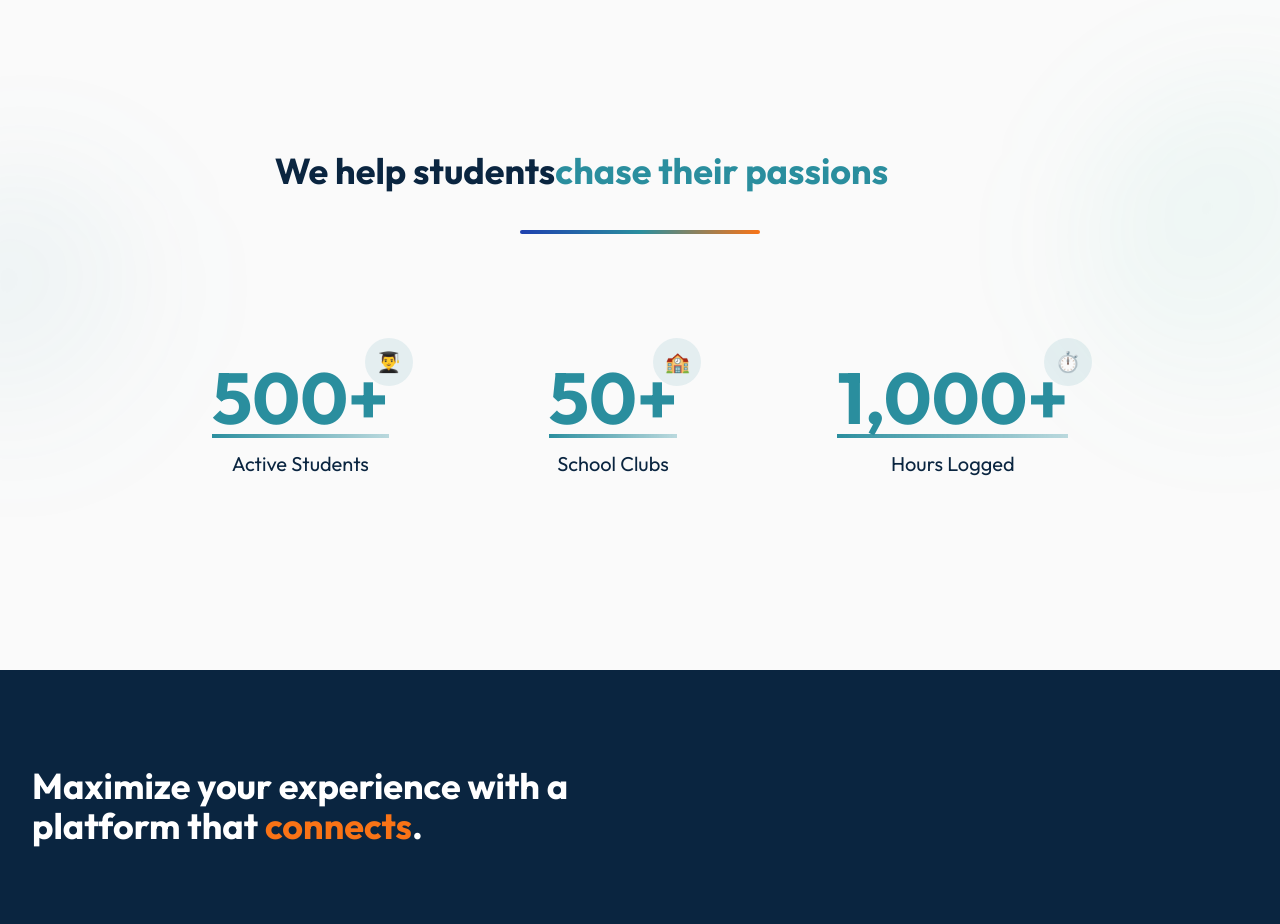
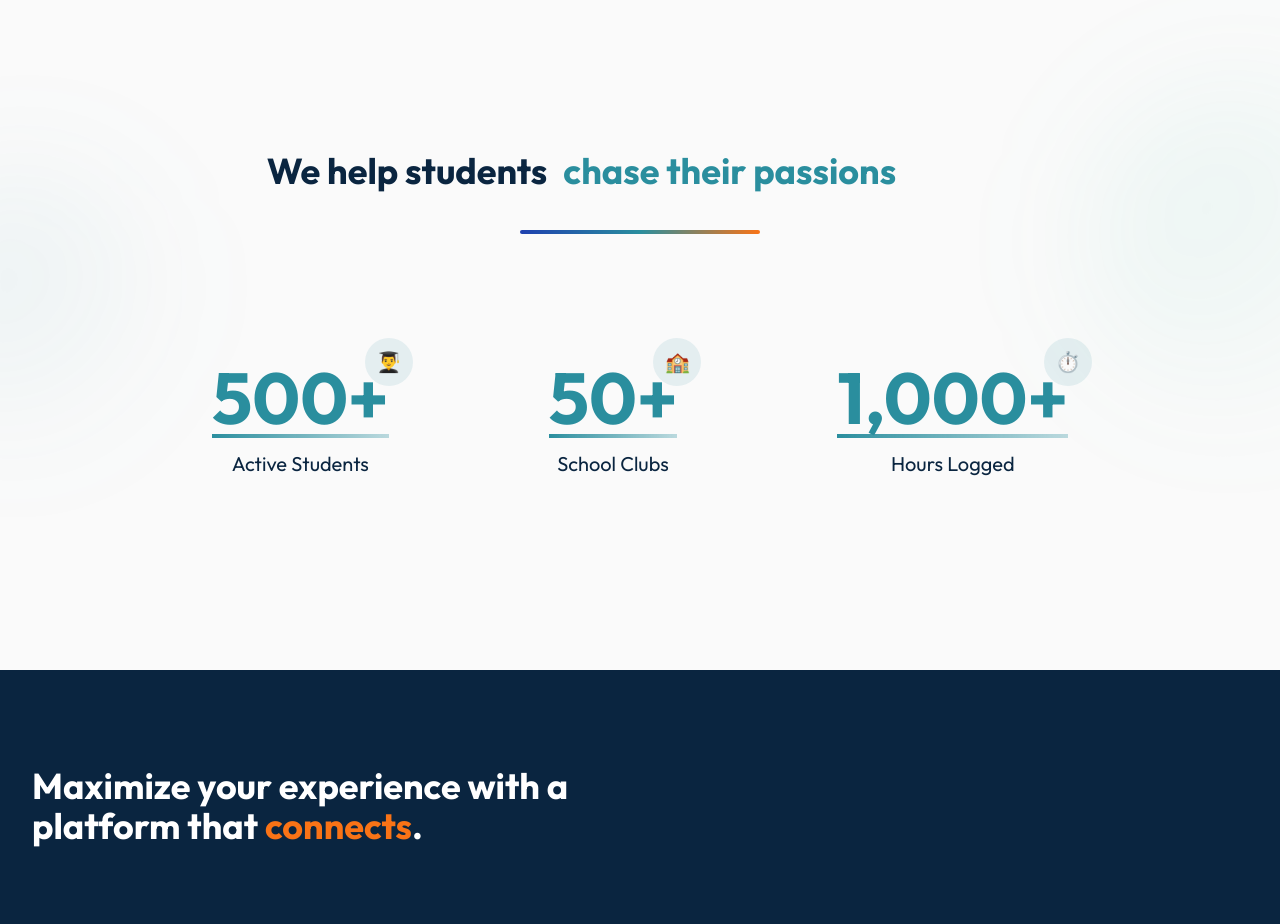
Before and after one commit to thetinfoilhat/shadowed.me, a Next.js app in the folder shadowed.me/: page / in a window 1280 px wide. Shown: the part 1660-2584 px from the top of the page. Built offline with nearby package versions, Linux system fonts and the light colour scheme; no server answers.

Commit message:
added in better spacing for the new colors

```diff
--- a/shadowed.me/src/app/page.tsx
+++ b/shadowed.me/src/app/page.tsx
@@ -29,10 +29,9 @@ const AnimatedHeadline = () => {
       whileInView={{ opacity: 1, y: 0 }}
       viewport={{ once: true }}
     >
-      <div className="flex justify-center items-center">
-        <h2 className="flex flex-wrap justify-center items-center">
-          <span className="text-[#0A2540]">We help students</span>
-          <span className="relative inline-block text-[#2A8E9E] overflow-hidden" style={{ minWidth: '450px', height: '70px', display: 'flex', alignItems: 'center' }}>
+      <div className="flex flex-wrap justify-center items-center">
+        <h2 className="text-[#0A2540] whitespace-nowrap mr-4">We help students</h2>
+        <div className="relative text-[#2A8E9E] overflow-hidden" style={{ minWidth: 'min(450px, 90vw)', height: '70px', display: 'flex', alignItems: 'center' }}>
           <AnimatePresence mode="wait">
             <motion.span
               key={currentIndex}
@@ -48,8 +47,7 @@ const AnimatedHeadline = () => {
               {phrases[currentIndex]}
             </motion.span>
           </AnimatePresence>
-          </span>
-        </h2>
+        </div>
       </div>
 
       {/* Animated underline with blue-orange gradient */}
```
Lines whose indentation alone changed are shown as unchanged.
